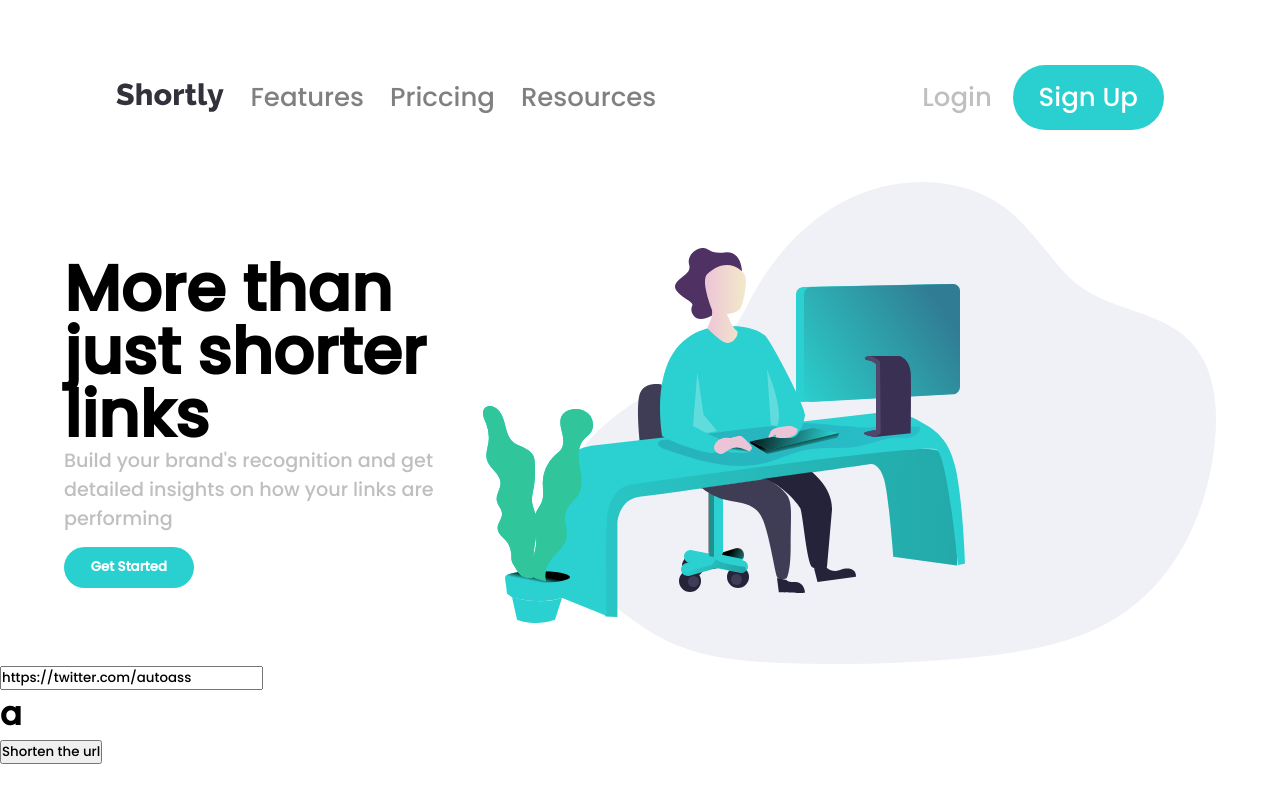
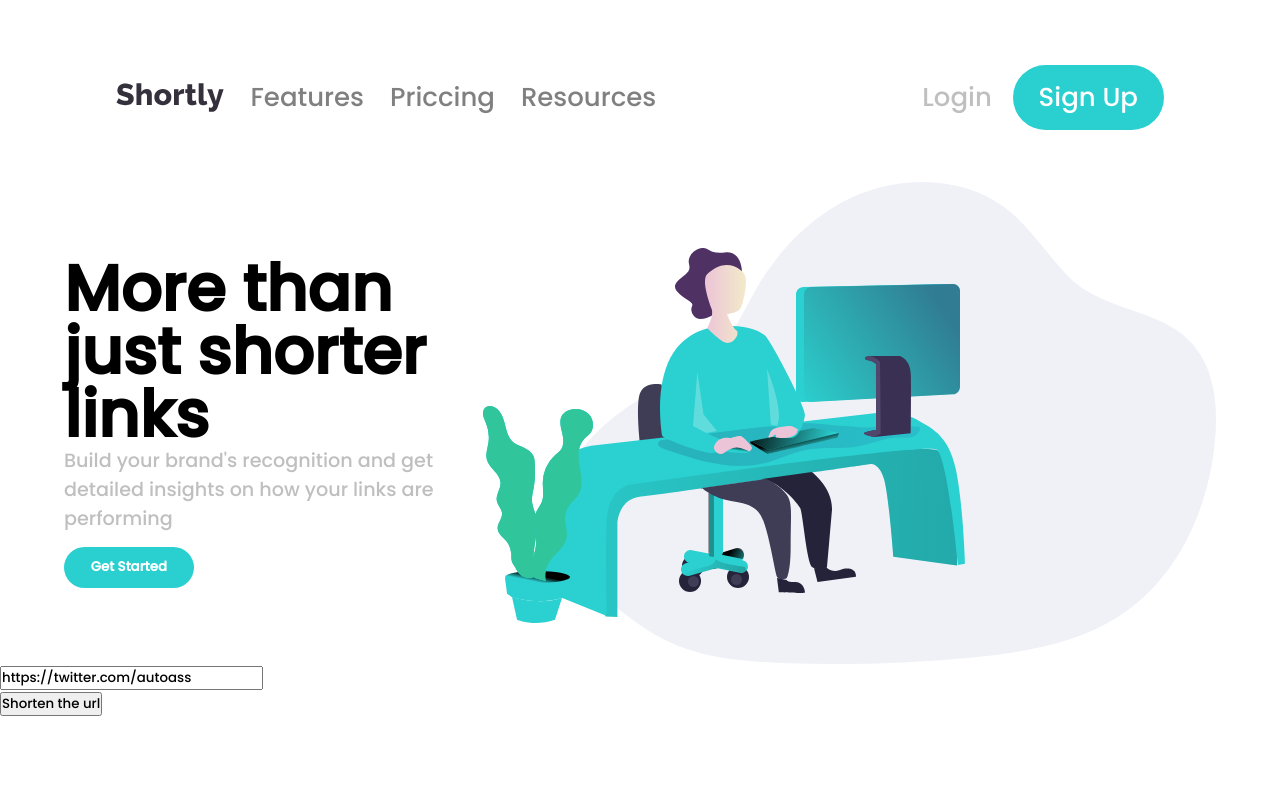
Before and after one commit to Blazrr/shortenUrl, a React (Create React App) app: page / in a window 1280 px wide. Built offline with nearby package versions, Linux system fonts and the light colour scheme.

Commit message:
changement

```diff
--- a/src/Components/Textinput.js
+++ b/src/Components/Textinput.js
@@ -17,12 +17,13 @@ function Textinput() {
 
 
 
-    const [students, setStudents] = useState('')
+    const [url, setUrl] = useState('')
 
-    const handleClickk = async() => {
+    const handleClick = async() => {
       const data = await axios.get(`https://api.shrtco.de/v2/shorten?url=${message}`)
-      setStudents(data.data.result.full_short_link)
-      console.log(students)
+      setUrl(data.data.result.full_short_link)
+      console.log(url)
+
   }
 
 
@@ -32,8 +33,8 @@ function Textinput() {
   return (
     <>
         <input placeholder='Shorten a link here...' onChange={handleChange} value={message} />
-        <h1>a</h1>
-        <button onClick={handleClickk}>Shorten the url</button>
+        <h1>{url}</h1>
+        <button onClick={handleClick}>Shorten the url</button>
     </>
   )
 }
```
